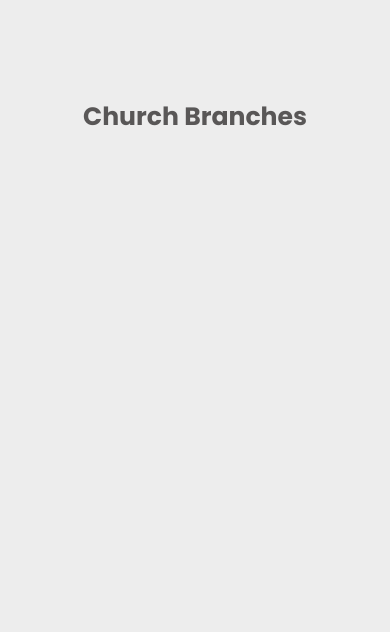
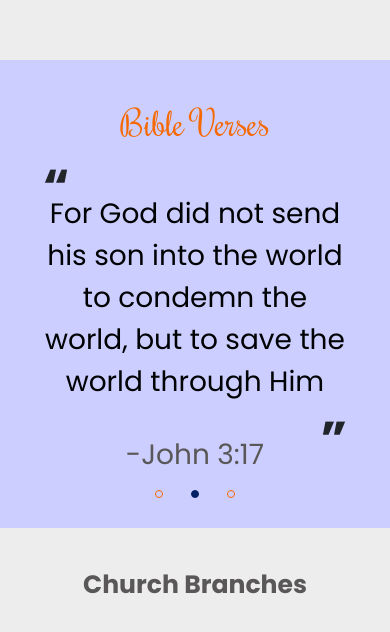
Before and after one commit to pin4eva/joint_heirs_frontend, a Next.js app: page / in a window 390 px wide. Shown: the part 6081-6713 px from the top of the page. Built offline with nearby package versions, Linux system fonts and the light colour scheme.

Commit message:
fix responsiveness for bible-verse carousel

```diff
--- a/package.json
+++ b/package.json
@@ -11,6 +11,7 @@
   "dependencies": {
     "@fortawesome/fontawesome-free": "^6.1.2",
     "@react-google-maps/api": "^2.12.2",
+    "animate.css": "^4.1.1",
     "aos": "^3.0.0-beta.6",
     "bootstrap": "^5.2.0",
     "google-maps-react": "^2.0.6",
--- a/src/components/home/BibleVersComp.tsx
+++ b/src/components/home/BibleVersComp.tsx
@@ -10,7 +10,7 @@ const BibleVersComp = () => {
 		<div className="biles-pages">
 			<Swiper
 				modules={[Autoplay, Navigation, Pagination]}
-				spaceBetween={50}
+				spaceBetween={5}
 				slidesPerView={1}
 				pagination={{ clickable: true }}
 				loop={true}
--- a/src/pages/_app.tsx
+++ b/src/pages/_app.tsx
@@ -17,10 +17,6 @@ function MyApp({ Component, pageProps }: AppProps) {
 			<Head>
 				<title>Joint Heirs Assembly Int&apos;l</title>
 				<meta name="description" content="Official website of Joint Heirs Assembly International" />
-				<link
-					rel="stylesheet"
-					href="https://cdnjs.cloudflare.com/ajax/libs/animate.css/4.1.1/animate.min.css"
-				/>
 			</Head>
 			<Component {...pageProps} />
 		</Fragment>
--- a/src/pages/index.tsx
+++ b/src/pages/index.tsx
@@ -13,6 +13,7 @@ import { Autoplay, Navigation, Pagination } from "swiper";
 import { Swiper, SwiperSlide } from "swiper/react";
 import "swiper/css";
 import "swiper/css/pagination";
+import "animate.css";
 const Home: NextPage = () => {
 	return (
 		<FrontLayout title="Joint Heirs Assembly Int'l">
@@ -232,13 +233,13 @@ const Home: NextPage = () => {
 					</div>
 				</section>
 				<section>
-					{/* <div className="bible-vers">
+					<div className="bible-vers">
 						<div className="container">
 							<div className="text-center">
 								<BibleVersComp />
 							</div>
 						</div>
-					</div> */}
+					</div>
 				</section>
 				<section>
 					<div className="church-branchs">
--- a/src/styles/home.scss
+++ b/src/styles/home.scss
@@ -494,6 +494,9 @@
 
 		@media screen and (max-width: 900px) {
 			height: auto;
+			@media screen and (max-width: 576px) {
+				width: 100vw;
+			}
 		}
 
 		.text-center {
@@ -514,7 +517,9 @@
 					border-radius: 2rem;
 					user-select: none;
 					background: #ccceff;
-
+					@media screen and (max-width: 576px) {
+						padding: 3rem 1rem;
+					}
 					.caps {
 						color: $warning;
 						font-size: 2.5rem;
@@ -564,6 +569,9 @@
 					background: $dark-blue;
 					border: 1px solid $dark-blue;
 				}
+			}
+			@media screen and (max-width: 576px) {
+				width: 90%;
 			}
 		}
 	}
```
